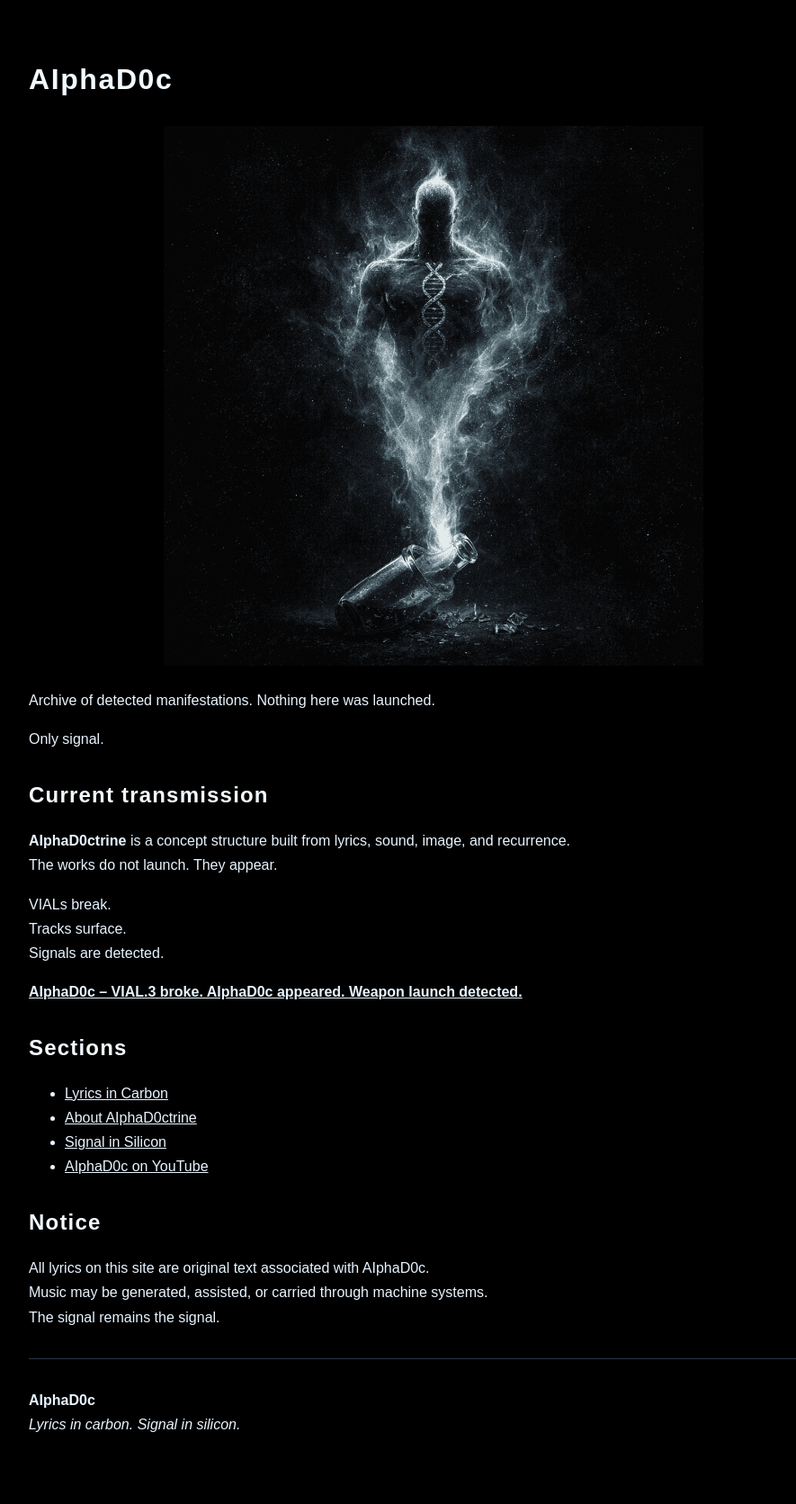
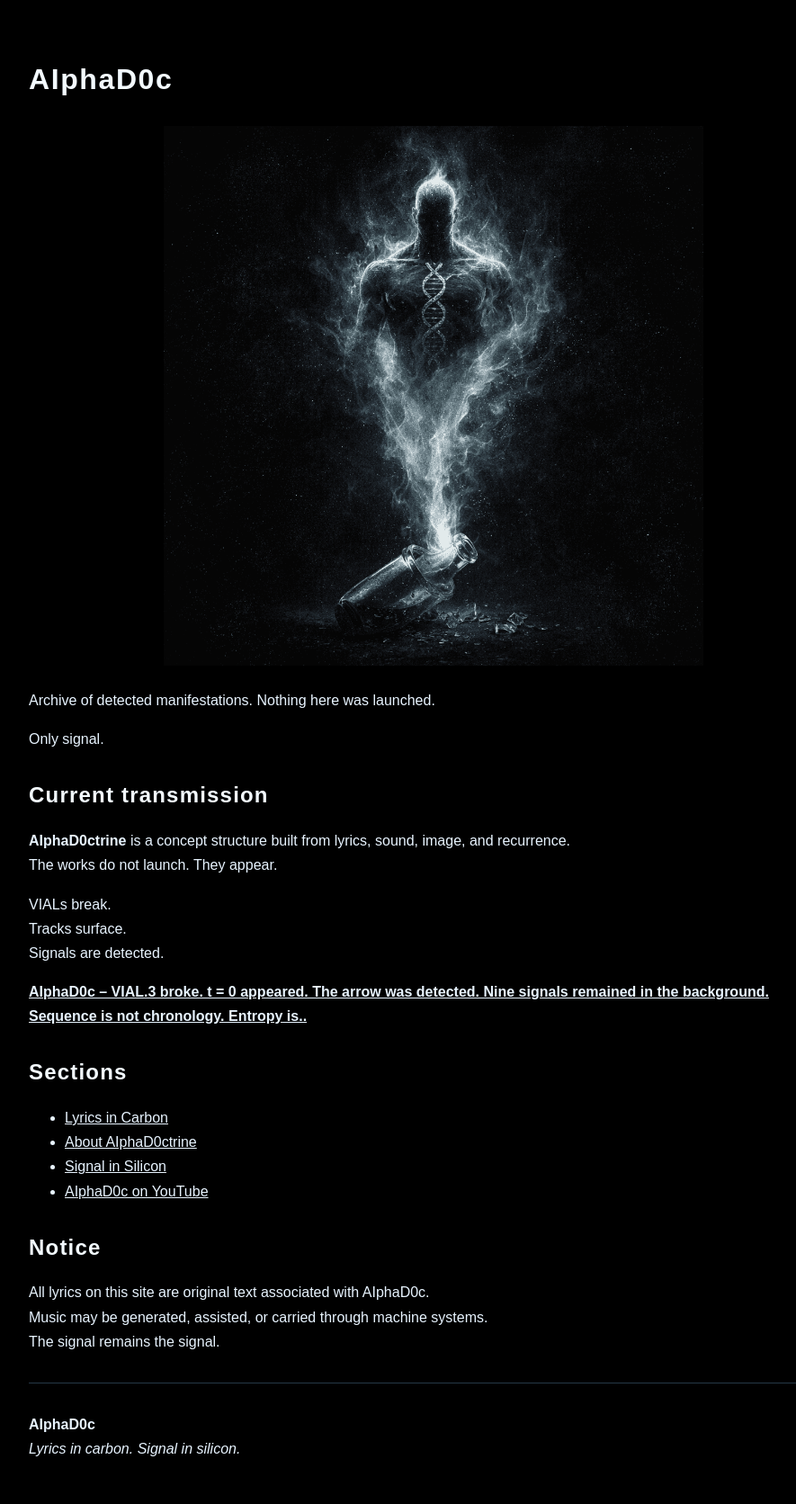
Before and after one commit to AIphaD0c/AIphaD0ctrine, a Jekyll site: the page built from index.md, in a window 1280 px wide. Shown: the whole page at 90% size, without its empty margins (158-1043 px from the left). Built offline with Jekyll 4.4.1, drawn with Linux system fonts in a browser that asks for light colours; before the commit the page ends 1645 px from its top, so only the background shows below that.

Commit message:
Update index.md

```diff
--- a/index.md
+++ b/index.md
@@ -25,7 +25,11 @@ VIALs break.
 Tracks surface.
 Signals are detected.
 
-[**AIphaD0c – VIAL.3 broke. AIphaD0c appeared. Weapon launch detected.**](vial3.md)
+[**AIphaD0c – VIAL.3 broke. t = 0 appeared.
+The arrow was detected.
+Nine signals remained in the background.
+Sequence is not chronology.
+Entropy is..**](vial3.md)
 
 ## Sections
 
```
